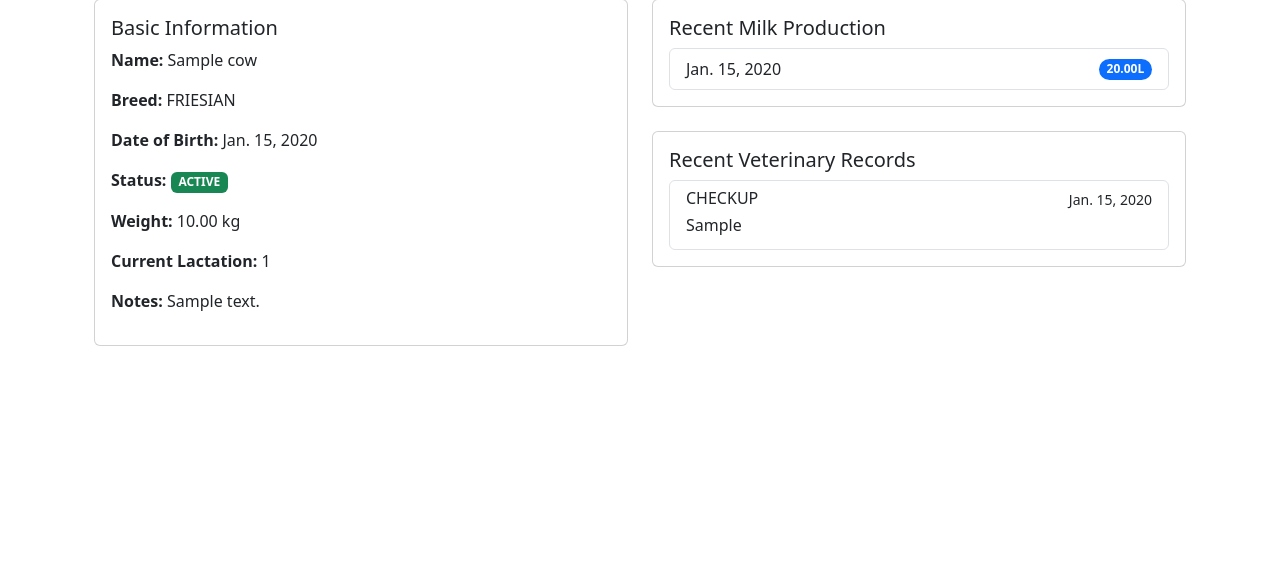
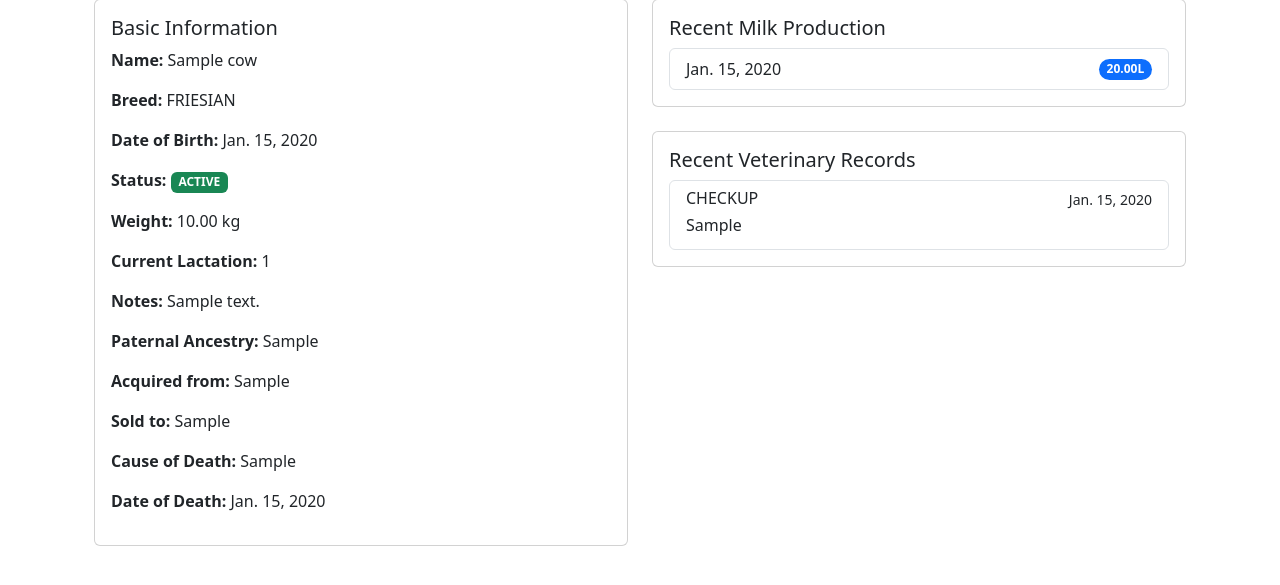
Before and after one commit to KamandeRick/dairy_farm, a Django app: page /cows/000/ in a window 1280 px wide. Shown: the part 151-736 px from the top of the page. Run offline with Django 4.2, Linux system fonts and the light colour scheme; a user stored in the database is signed in; tables that the repository leaves empty hold one stand-in row (values such as "Sample post"); some libraries are stand-ins or nearby versions.

Commit message:
add farm management info fields to cow detail template

```diff
--- a/farm_management/templates/farm_management/cow_detail.html
+++ b/farm_management/templates/farm_management/cow_detail.html
@@ -39,6 +39,24 @@
                     <p><strong>Current Lactation:</strong> {{ cow.current_lactation }}</p>
                     {% if cow.notes %}
                         <p><strong>Notes:</strong> {{ cow.notes }}</p>
+                    {% endif %}
+                    {% if cow.paternal_ancestry %}
+                        <p><strong>Paternal Ancestry:</strong> {{ cow.paternal_ancestry }} </p>
+                    {% endif %}
+                    {% if cow.maternal_ancestry %}
+                        <p><strong>Maternal Ancestry:</strong> {{ cow.maternal_ancestry }} </p>
+                    {% endif %}
+                    {% if cow.acquired_from %}
+                        <p><strong>Acquired from:</strong> {{ cow.acquired_from }} </p>
+                    {% endif %}
+                    {% if cow.sold_to %}
+                        <p><strong>Sold to:</strong> {{ cow.sold_to }} </p>
+                    {% endif %}
+                    {% if cow.cause_of_death %}
+                        <p><strong>Cause of Death:</strong> {{ cow.cause_of_death }} </p>
+                    {% endif %}
+                    {% if cow.date_of_death %}
+                        <p><strong>Date of Death:</strong> {{ cow.date_of_death }} </p>
                     {% endif %}
                 </div>
             </div>
```
